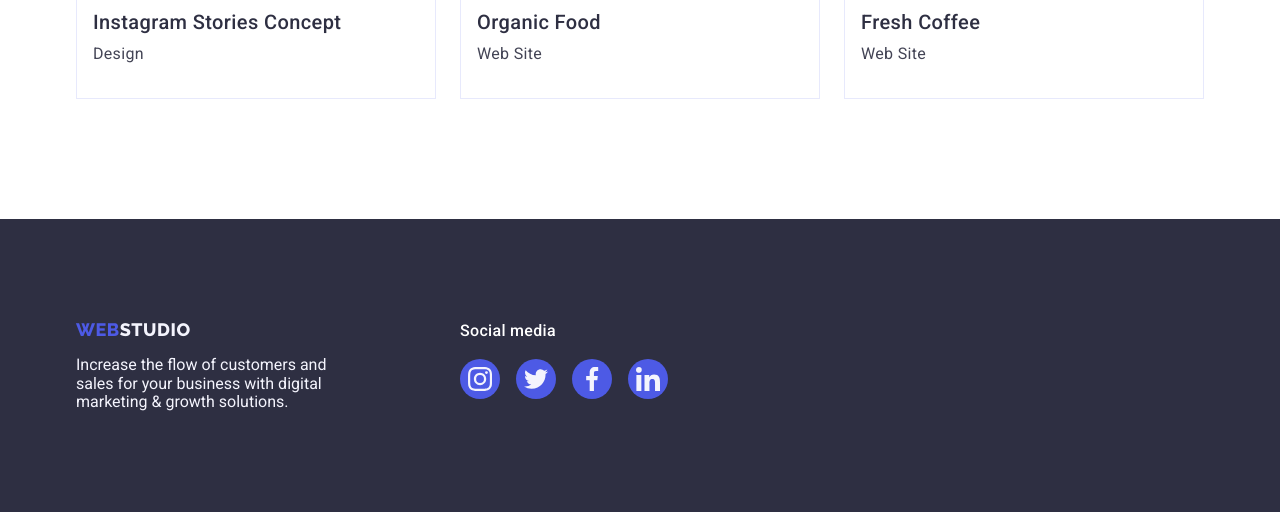
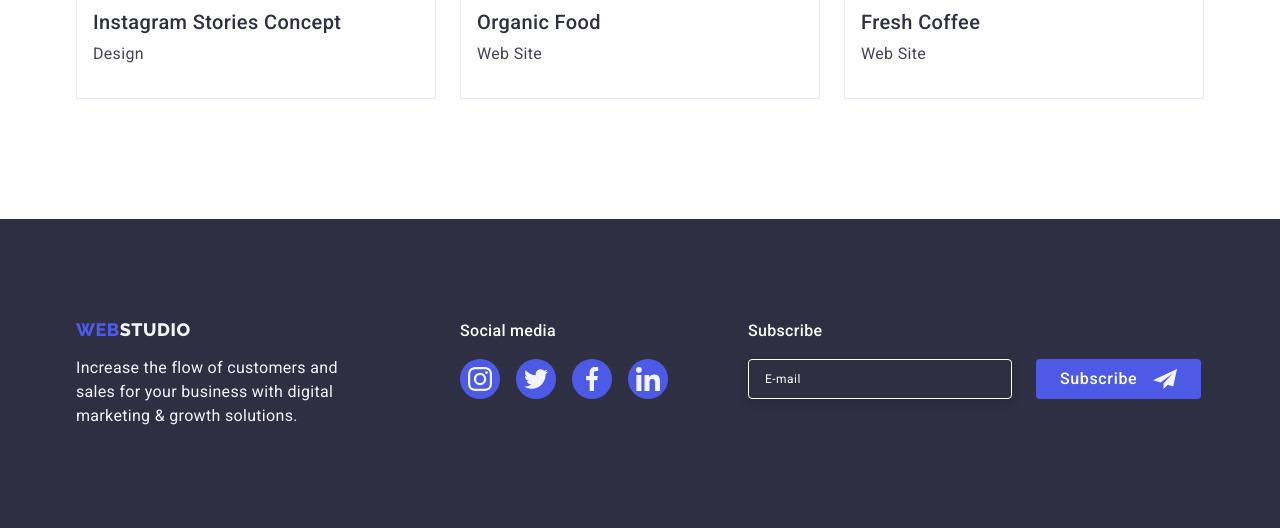
Before and after one commit to Movash/goit-markup-hw-06, a plain HTML site: page portfolio.html in a window 1280 px wide. Shown: the part 1551-2079 px from the top of the page. Drawn offline with nearby package versions, Linux system fonts and the light colour scheme.

Commit message:
all_done

```diff
--- a/css/styles.css
+++ b/css/styles.css
@@ -82,6 +82,7 @@ background-color: var(--white-color);
 }
 
 .modal-btn {
+min-width: 169px;
 font-family: inherit;
 font-weight: var(--medium-font-weight);
 font-size: var(--smollest-font-size);
@@ -89,6 +90,15 @@ line-height: var(--main-line-height);
 letter-spacing: 0.04em;
 border: none;
 border-radius: 4px;
+background-color: var(--light-blue-color);
+color: var(--white-color);
+box-shadow: 0px 4px 4px rgba(0, 0, 0, 0.15);
+transition: background-color var(--transition-dur-and-func);
+}
+
+.modal-btn:hover,
+.modal-btn:focus {
+background-color: var(--accent-color);
 }
 
 .headline {
@@ -248,14 +258,6 @@ color: var(--white-color);
 
 .hero-modal-btn {
 padding: 16px 32px;
-background: var(--light-blue-color);
-color: var(--white-color);
-transition: background-color var(--transition-dur-and-func);
-}
-
-.hero-modal-btn:hover,
-.hero-modal-btn:focus {
-background-color: var(--accent-color);
 }
 
 /* ================= /HERO ================*/
@@ -518,7 +520,10 @@ padding-bottom: 100px;
 
 .footer-container {
 display: flex;
-gap: 120px;
+}
+
+.footer-main-container {
+margin-right: 120px;
 }
 
 .logotype-second-color-light {
@@ -529,6 +534,10 @@ color: var(--light-color);
 color: var(--light-color);
 margin-top: 16px;
 width: 264px;
+}
+
+.footer-link-container {
+margin-right: 80px;
 }
 
 .footer-title {
@@ -570,6 +579,65 @@ background-color: #31D0AA;
 fill: var(--light-color);
 }
 
+.footer-form {
+display: flex;
+gap: 24px;
+}
+
+.footer-form-input {
+width: 264px;
+height: 40px;
+border: 1px solid var(--white-color);
+filter: drop-shadow(0px 4px 4px rgba(0, 0, 0, 0.15));
+border-radius: 4px;
+background-color: var(--second-text-color);
+padding: 8px 16px;
+font-size: 12px;
+line-height: 2;
+letter-spacing: 0.04em;
+color: var(--white-color);
+}
+
+.footer-form-input::placeholder {
+font-size: 12px;
+line-height: 2;
+letter-spacing: 0.04em;
+color: var(--white-color);
+}
+
+.footer-form-submit {
+min-width: 165px;
+padding: 8px 24px;
+display: flex;
+justify-content: center;
+align-items: center;
+gap: 16px;
+border-radius: 4px;
+background-color: var(--light-blue-color);
+color: var(--white-color);
+border: none;
+transition: background-color var(--transition-dur-and-func);
+}
+
+.footer-form-submit:hover,
+.footer-form-submit:focus {
+background-color: var(--accent-color);
+}
+
+.modal-btn:hover,
+.modal-btn:focus {
+background-color: var(--accent-color);
+}
+
+.footer-submit-desc {
+font-family: inherit;
+font-weight: var(--medium-font-weight);
+font-size: var(--smollest-font-size);
+line-height: var(--main-line-height);
+letter-spacing: 0.04em;
+color: var(--white-color);
+}
+
 /* ================= /FOOTER ================*/
 
 /* ================= MODAL WINDOW ================*/
@@ -593,7 +661,7 @@ pointer-events: none;
 
 .modal {
 width: 408px;
-height: 576px;
+height: 584px;
 background-color: #FCFCFC;
 position: absolute;
 top: 50%;
@@ -657,8 +725,12 @@ display: flex;
 flex-direction: column;
 }
 
-.modal-form-field {
+.modal-form-field:nth-child(-n+3) {
 margin-bottom: 8px;
+}
+
+.modal-form-field:nth-child(4) {
+margin-bottom: 16px;
 }
 
 .modal-form-input-desc {
@@ -735,6 +807,8 @@ margin-right: 8px;
 background-color: var(--accent-color);
 border-color: var(--accent-color);
 background-image: url(../images/check.svg);
+background-repeat: no-repeat;
+background-position: center;
 }
 
 .modal-form-check:checked + .modal-form-check-desc::before {
@@ -747,4 +821,10 @@ display: flex;
 align-items: center;
 margin-bottom: 24px;
 }
+
+.modal-form-submit {
+align-self: center;
+padding: 16px 32px;
+}
+
 /* ================= /MODAL FORM ================*/
--- a/portfolio.html
+++ b/portfolio.html
@@ -152,7 +152,7 @@
         <div class="footer-container container">
             <div class="footer-main-container">
                 <a class="footer-logotype logotype link" href="./index.html">Web<span class="logotype-second-color-light">Studio</span></a>
-                <p class="footer-description">Increase the flow of customers and sales for your business with digital marketing & growth solutions.</p>
+                <p class="footer-description description">Increase the flow of customers and sales for your business with digital marketing & growth solutions.</p>
             </div>
             <div class="footer-link-container">
                 <h2 class="footer-title">Social media</h2>
@@ -187,6 +187,22 @@
                     </li>
                 </ul>
             </div>
+            <div class="footer-subscribe-container">
+                <h2 class="footer-title">Subscribe</h2>
+                <form class="footer-form">
+                    <label class="footer-form-field">
+                        <span class="footer-form-input-wrapper">
+                            <input type="email" name="user_email" class="footer-form-input" placeholder="E-mail" required >
+                        </span>
+                    </label>
+                    <button type="submit" class="footer-form-submit">
+                        <p class="footer-submit-desc">Subscribe</p>
+                        <svg class="footer-icon" width="24" height="24">
+                            <use href="./images/icons.svg#subscribe"></use>
+                        </svg>
+                    </button>
+                </form>
+            </div>
         </div>
     </footer>
 </body>
```
Also changed, not shown: index.html (+18 -2 lines). Lines whose indentation alone changed are shown as unchanged.
